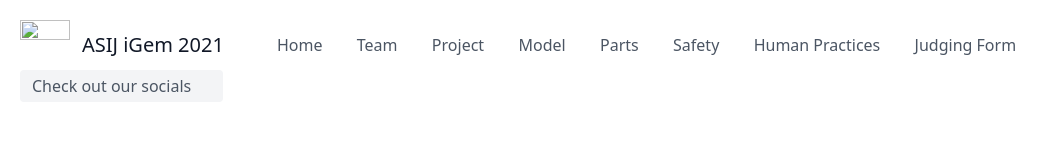
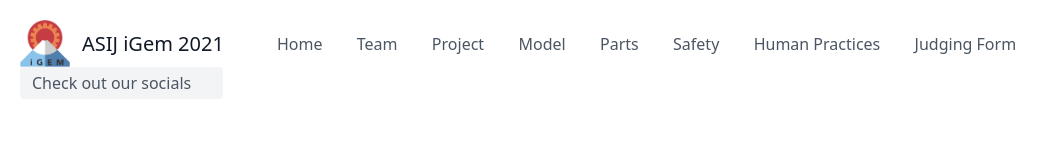
Before and after one commit to s-singh05/ASIJ_iGem_2021, a plain HTML site: page JoeyHomePage/navbar.html in a window 1280 px wide. Shown: the whole page, without its empty margins (0-1058 px from the left). Drawn offline with nearby package versions, Linux system fonts and the light colour scheme; a web font is replaced by a local one.

Commit message:
Update navbar.html

```diff
--- a/JoeyHomePage/navbar.html
+++ b/JoeyHomePage/navbar.html
@@ -12,7 +12,7 @@
     <header class="text-gray-600 body-font">
         <div class="container mx-auto flex flex-wrap p-5 flex-col md:flex-row items-center">
           <a class="flex title-font font-medium items-center text-gray-900 mb-4 md:mb-0">
-            <img src="./ASIJ_iGEMlogo.png" height=50px width=50px>
+            <img src="./ASIJ_iGEMlogo 2.png" height=50px width=50px>
             <span class="ml-3 text-xl">ASIJ iGem 2021</span>
             &emsp;&emsp;&emsp;
           </a>
```
